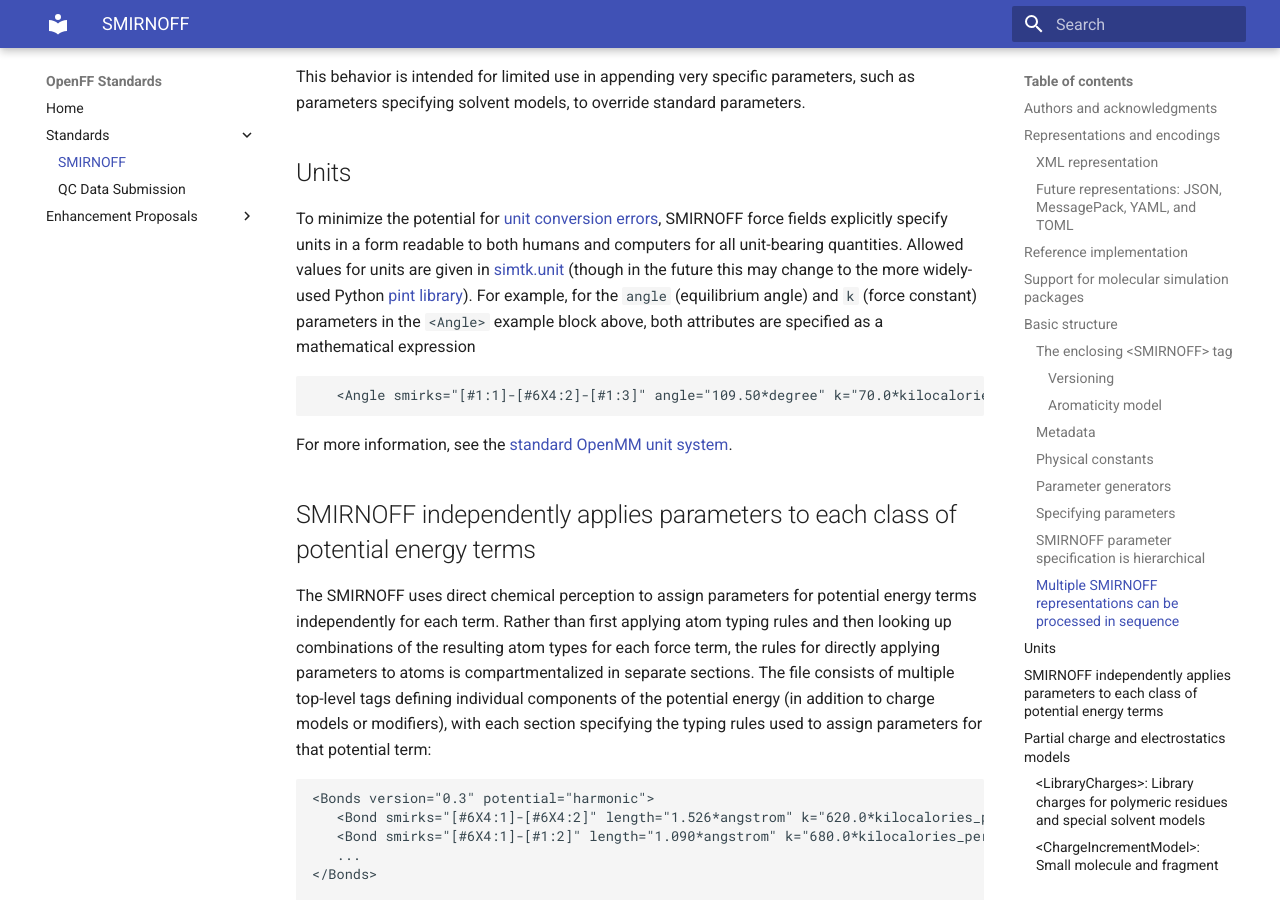
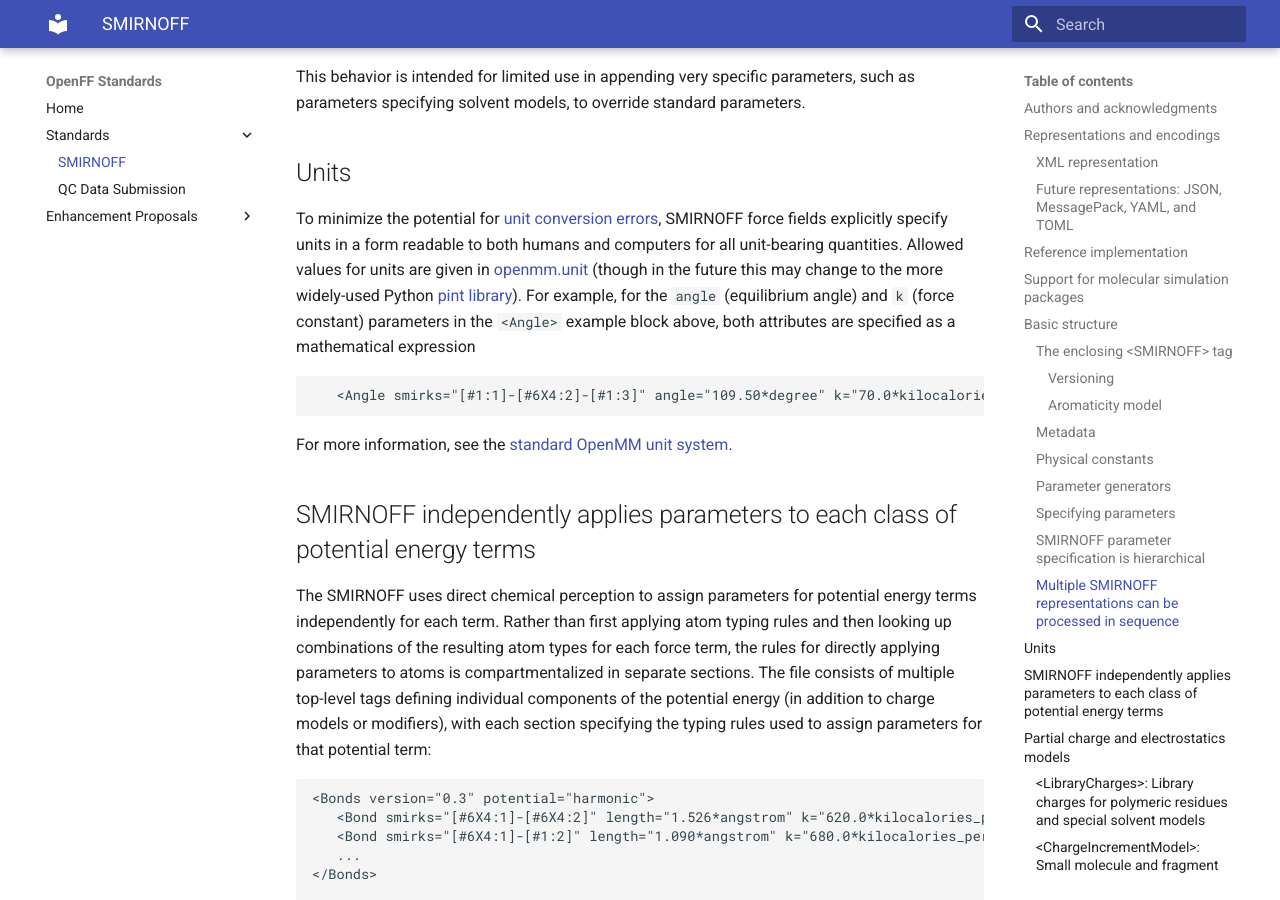
Before and after one commit to openforcefield/standards, an MkDocs documentation site: the page built from docs/standards/smirnoff.md, in a window 1280 px wide and 900 px high, scrolled down 5172 px. Built offline with MkDocs 1.6.1 and Material for MkDocs 9.7.7, drawn with Linux system fonts in a browser that asks for light colours; part of the change alters nothing that is shown.

Commit message:
Update OpenMM links

````diff
--- a/docs/standards/smirnoff.md
+++ b/docs/standards/smirnoff.md
@@ -13,7 +13,7 @@ Primary contributors include:
 * John D. Chodera  (Memorial Sloan Kettering Cancer Center) `<john.chodera@choderalab.org>`
 * David L. Mobley (University of California, Irvine) `<dmobley@uci.edu>`
 
-SMIRNOFF and its reference implementation in the OpenFF Toolkit was heavily inspired by the [ForceField class](https://docs.openmm.org/latest/api-python/generated/simtk.openmm.app.forcefield.ForceField.html#simtk.openmm.app.forcefield.ForceField) from the [OpenMM](https://openmm.org) molecular simulation package, and its associated [XML format](https://docs.openmm.org/latest/userguide/application.html#writing-the-xml-file), developed by [Peter K. Eastman](https://en.wikipedia.org/wiki/Peter_Eastman) (Stanford University).
+SMIRNOFF and its reference implementation in the OpenFF Toolkit was heavily inspired by the [ForceField class](http://docs.openmm.org/latest/api-python/generated/openmm.app.forcefield.ForceField.html#openmm.app.forcefield.ForceField) from the [OpenMM](https://openmm.org) molecular simulation package, and its associated [XML format](https://docs.openmm.org/latest/userguide/application.html#writing-the-xml-file), developed by [Peter K. Eastman](https://en.wikipedia.org/wiki/Peter_Eastman) (Stanford University).
 
 ## Representations and encodings
 
@@ -158,7 +158,7 @@ This behavior is intended for limited use in appending very specific parameters,
 ## Units
 
 To minimize the potential for [unit conversion errors](https://en.wikipedia.org/wiki/Mars_Climate_Orbiter#Cause_of_failure), SMIRNOFF force fields explicitly specify units in a form readable to both humans and computers for all unit-bearing quantities.
-Allowed values for units are given in [simtk.unit](https://github.com/openmm/openmm/blob/master/wrappers/python/simtk/unit/unit_definitions.py) (though in the future this may change to the more widely-used Python [pint library](https://pint.readthedocs.io/en/latest/)).
+Allowed values for units are given in [openmm.unit](https://github.com/openmm/openmm/blob/master/wrappers/python/openmm/unit/unit_definitions.py) (though in the future this may change to the more widely-used Python [pint library](https://pint.readthedocs.io/en/latest/)).
 For example, for the `angle` (equilibrium angle) and `k` (force constant) parameters in the `<Angle>` example block above, both attributes are specified as a mathematical expression
 ```XML
    <Angle smirks="[#1:1]-[#6X4:2]-[#1:3]" angle="109.50*degree" k="70.0*kilocalorie_per_mole/radian**2"/>
@@ -866,7 +866,7 @@ See `examples/SMIRNOFF_simulation/` for an extension of this example illustratin
 
 The `topology` object provided to `create_openmm_system()` can contain any number of molecules of different types, including biopolymers, ions, buffer molecules, or solvent molecules.
 The OpenFF toolkit provides a number of convenient methods for importing or constructing topologies given PDB files, Sybyl mol2 files, SDF files, SMILES strings, and IUPAC names; see the [toolkit documentation](https://open-forcefield-toolkit.readthedocs.io/) for more information.
-Notably, this `topology` object differs from those found in [OpenMM](https://docs.openmm.org/latest/api-python/generated/simtk.openmm.app.topology.Topology.html#simtk.openmm.app.topology.Topology) or [MDTraj](https://mdtraj.org/1.9.0/api/generated/mdtraj.Topology.html#mdtraj.Topology) in that it contains information on the *chemical identity* of the molecules constituting the system, rather than this atomic elements and covalent connectivity; this additional chemical information is required for the [direct chemical perception](https://doi.org/10.1101/286542) features of SMIRNOFF typing.
+Notably, this `topology` object differs from those found in [OpenMM](https://docs.openmm.org/latest/api-python/generated/openmm.app.topology.Topology.html#openmm.app.topology.Topology) or [MDTraj](https://mdtraj.org/1.9.0/api/generated/mdtraj.Topology.html#mdtraj.Topology) in that it contains information on the *chemical identity* of the molecules constituting the system, rather than this atomic elements and covalent connectivity; this additional chemical information is required for the [direct chemical perception](https://doi.org/10.1101/286542) features of SMIRNOFF typing.
 
 ### Using SMIRNOFF small molecule force fields with traditional biopolymer force fields
 
````
